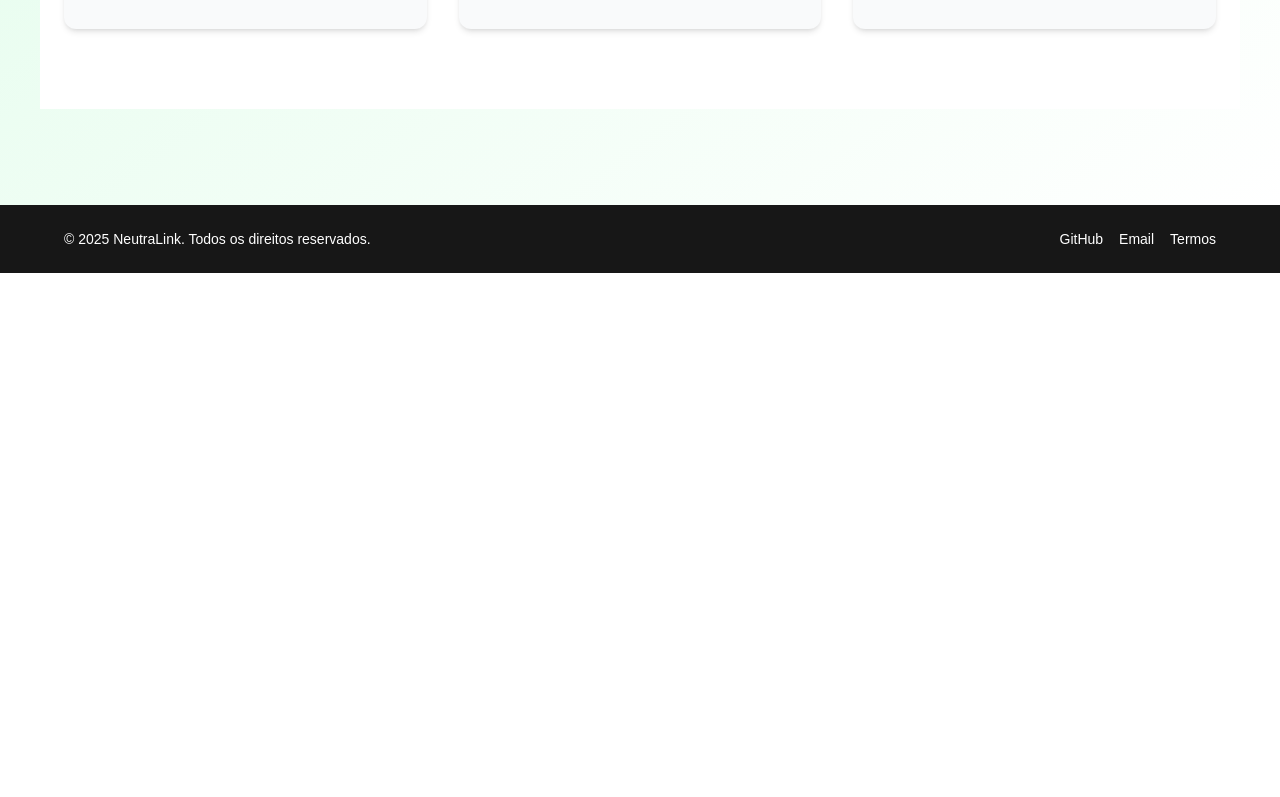
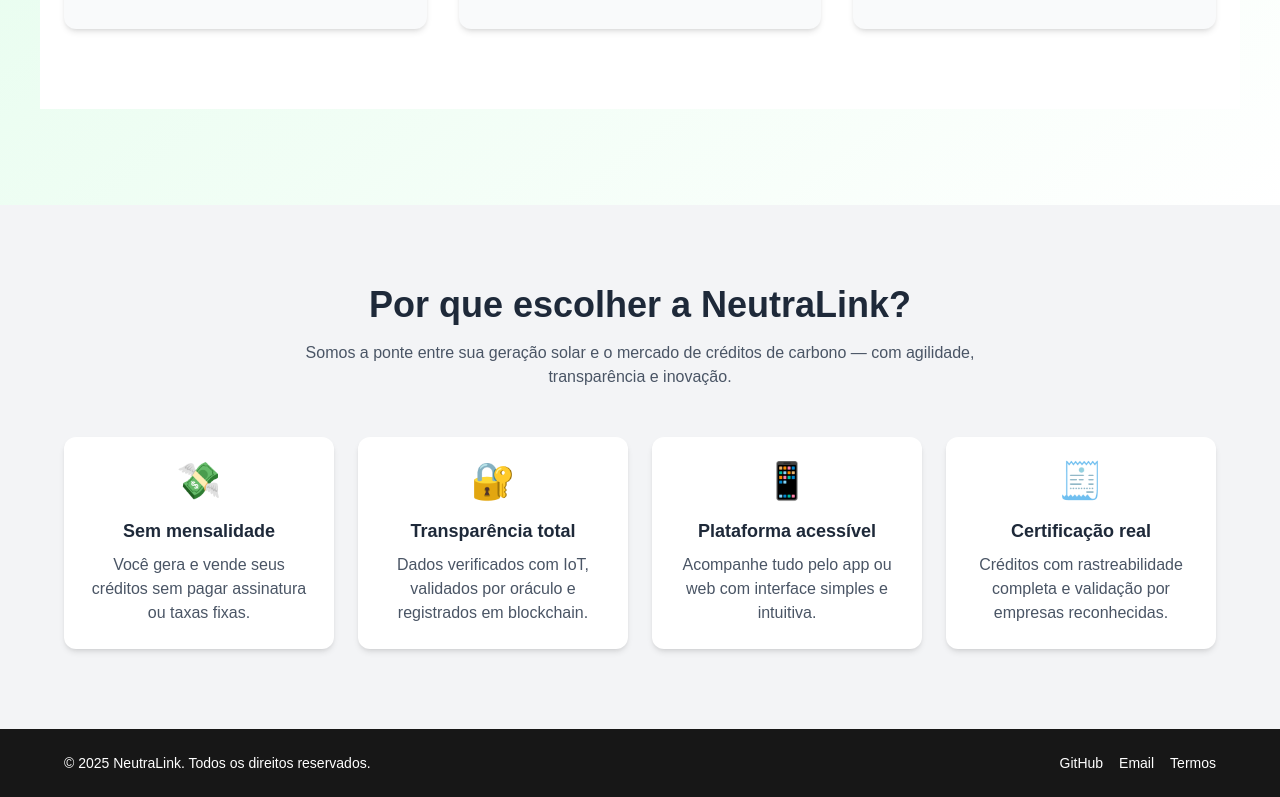
Before and after one commit to neutralink/neutralink-website, a Next.js app: page / in a window 1280 px wide. Shown: the part 831-1628 px from the top of the page. Before the commit the page ends 1104 px from the top, so only its background shows below. Built offline with nearby package versions, Linux system fonts and the light colour scheme.

Commit message:
Adiciona seção 'Por que escolher a NeutraLink?' com benefícios

```diff
--- a/app/page.tsx
+++ b/app/page.tsx
@@ -72,6 +72,56 @@
 
       </section>
 
+      {/* Nova seção: Por que escolher a NeutraLink */}
+<section className="bg-gray-100 py-20 px-6">
+  <div className="max-w-6xl mx-auto text-center">
+    <h2 className="text-3xl md:text-4xl font-bold text-gray-800 mb-4">
+      Por que escolher a NeutraLink?
+    </h2>
+    <p className="text-gray-600 max-w-2xl mx-auto mb-12">
+      Somos a ponte entre sua geração solar e o mercado de créditos de carbono — com agilidade, transparência e inovação.
+    </p>
+
+    <div className="grid grid-cols-1 md:grid-cols-2 lg:grid-cols-4 gap-6">
+      {/* Benefício 1 */}
+      <div className="bg-white rounded-xl shadow-md p-6 text-center hover:shadow-lg transition">
+        <div className="text-4xl mb-4">💸</div>
+        <h3 className="text-lg font-semibold text-gray-800 mb-2">Sem mensalidade</h3>
+        <p className="text-gray-600">
+          Você gera e vende seus créditos sem pagar assinatura ou taxas fixas.
+        </p>
+      </div>
+
+      {/* Benefício 2 */}
+      <div className="bg-white rounded-xl shadow-md p-6 text-center hover:shadow-lg transition">
+        <div className="text-4xl mb-4">🔐</div>
+        <h3 className="text-lg font-semibold text-gray-800 mb-2">Transparência total</h3>
+        <p className="text-gray-600">
+          Dados verificados com IoT, validados por oráculo e registrados em blockchain.
+        </p>
+      </div>
+
+      {/* Benefício 3 */}
+      <div className="bg-white rounded-xl shadow-md p-6 text-center hover:shadow-lg transition">
+        <div className="text-4xl mb-4">📱</div>
+        <h3 className="text-lg font-semibold text-gray-800 mb-2">Plataforma acessível</h3>
+        <p className="text-gray-600">
+          Acompanhe tudo pelo app ou web com interface simples e intuitiva.
+        </p>
+      </div>
+
+      {/* Benefício 4 */}
+      <div className="bg-white rounded-xl shadow-md p-6 text-center hover:shadow-lg transition">
+        <div className="text-4xl mb-4">🧾</div>
+        <h3 className="text-lg font-semibold text-gray-800 mb-2">Certificação real</h3>
+        <p className="text-gray-600">
+          Créditos com rastreabilidade completa e validação por empresas reconhecidas.
+        </p>
+      </div>
+    </div>
+  </div>
+</section>
+
       {/* Footer */}
       <footer className="bg-neutral-900 text-white py-6 px-4 text-sm">
         <div className="max-w-6xl mx-auto flex flex-col md:flex-row justify-between items-center gap-4">
```
